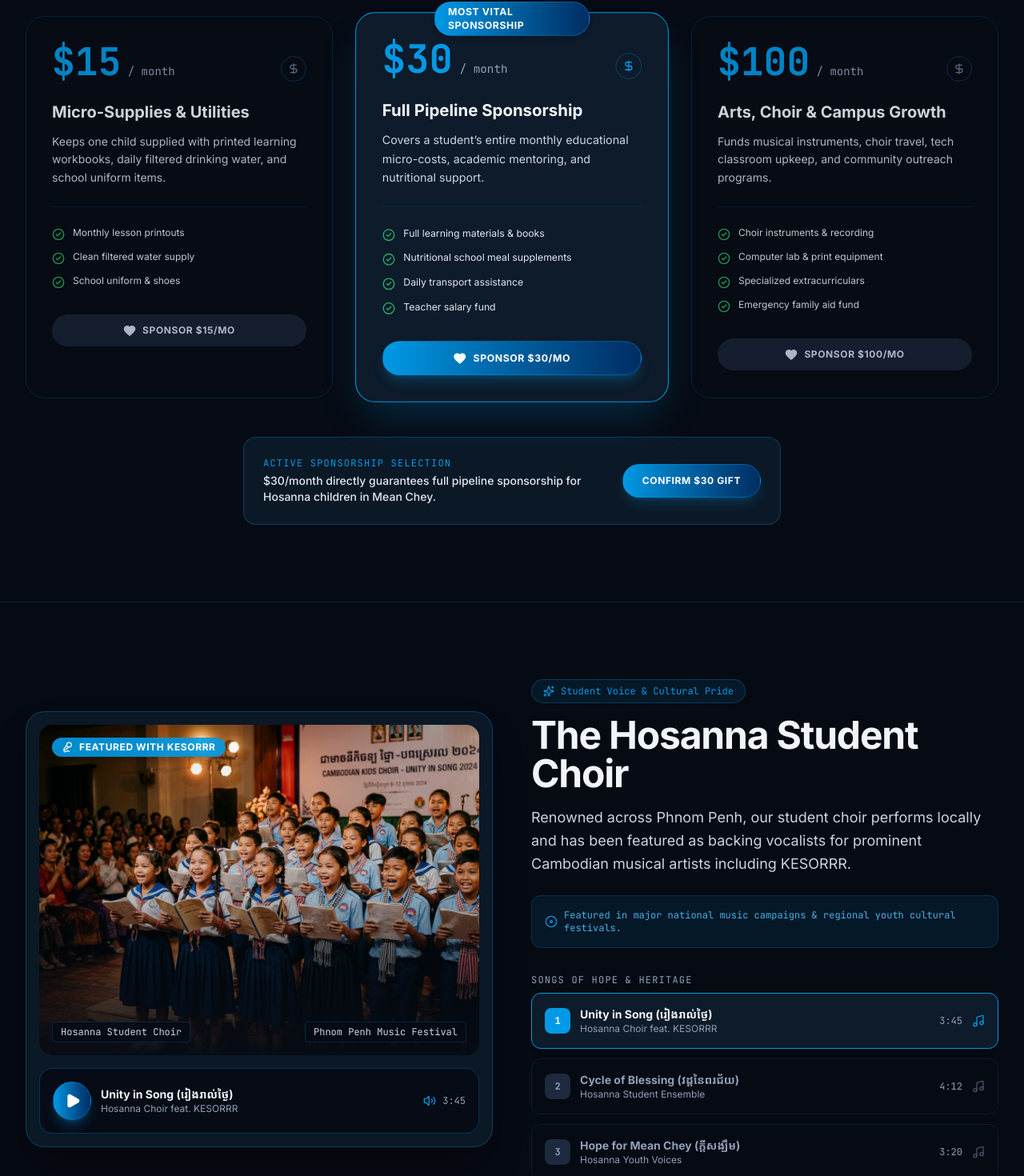
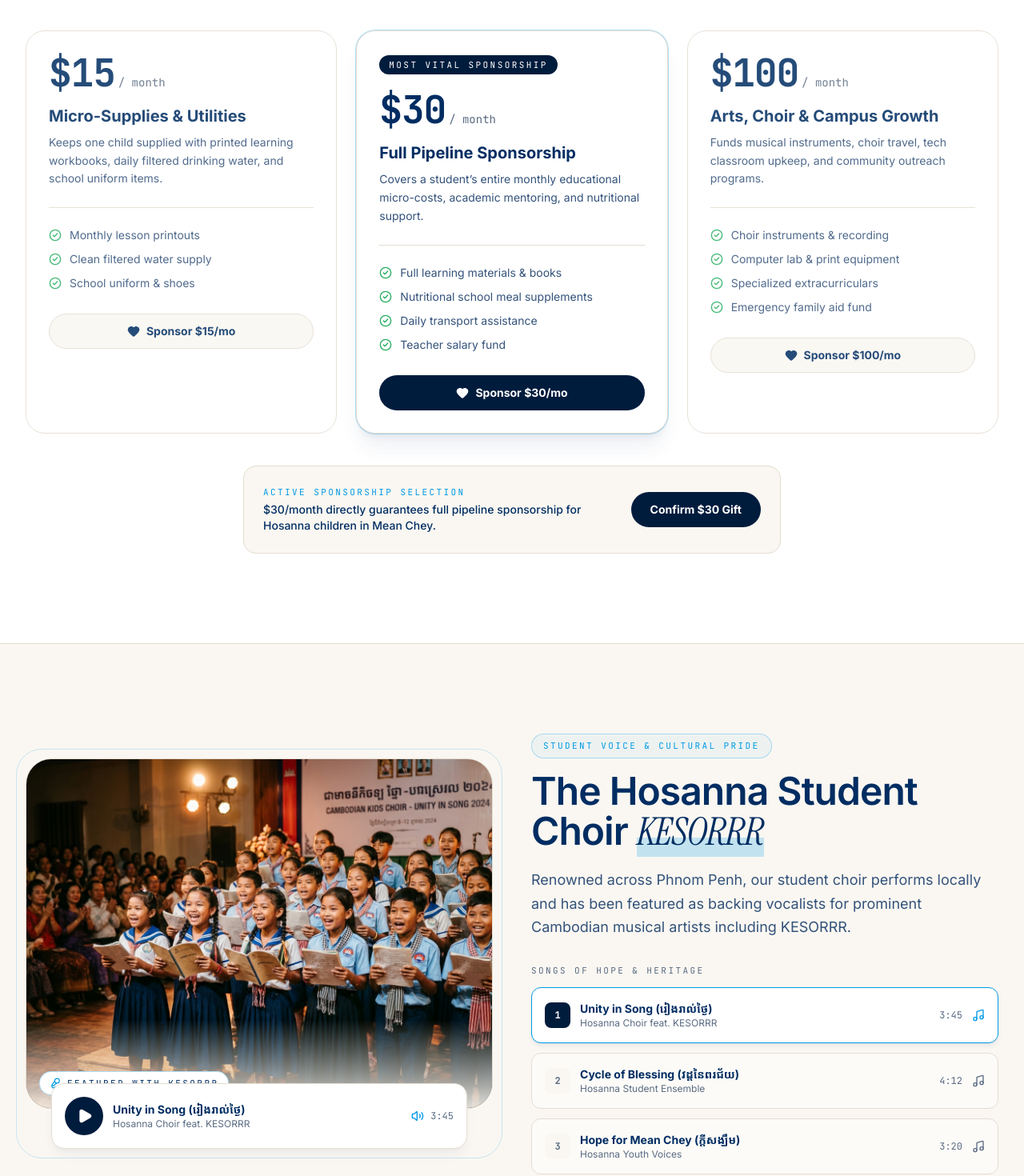
Before and after one commit to christpor/Hossana_school, a React (Vite) app: page / in a window 1280 px wide. Shown: the part 3811-5281 px from the top of the page at 80% size. Built offline with nearby package versions, Linux system fonts and the light colour scheme; a web font is replaced by a local one.

Commit message:
sections: rebuild Impact Calculator (white pricing tiers, mono) + Choir Spotlight (photo + audio player + tracklist)

```diff
--- a/src/components/ChoirSpotlight.tsx
+++ b/src/components/ChoirSpotlight.tsx
@@ -1,6 +1,6 @@
 import React, { useState } from 'react';
 import type { TranslationContent } from '../types';
-import { Sparkles, Music, Play, Pause, Disc, Volume2, Mic2 } from 'lucide-react';
+import { Music, Play, Pause, Volume2, Mic2 } from 'lucide-react';
 
 interface ChoirSpotlightProps {
   t: TranslationContent['choir'];
@@ -13,104 +13,74 @@ export const ChoirSpotlight: React.FC<ChoirSpotlightProps> = ({ t }) => {
   const activeTrack = t.tracks[selectedTrackIndex];
 
   return (
-    <section id="choir" className="py-24 relative bg-[#060B14]/90 border-t border-[#0099E5]/15">
-
-      <div className="max-w-7xl mx-auto px-4 sm:px-6 lg:px-8 relative z-10">
-
-        <div className="grid grid-cols-1 lg:grid-cols-12 gap-12 items-center">
-
-          {/* Left Column (6 cols) */}
+    <section id="choir" className="relative border-t border-line bg-paper py-24 sm:py-28">
+      <div className="mx-auto max-w-7xl px-4 sm:px-6 lg:px-8">
+        <div className="grid grid-cols-1 items-center gap-12 lg:grid-cols-12">
+          {/* Left — photo + player */}
           <div className="lg:col-span-6">
-            <div className="glass-card rounded-3xl p-4 border border-[#0099E5]/30 shadow-2xl relative bg-[#0D1B2A]/90">
-
-              <div className="relative aspect-[4/3] rounded-2xl overflow-hidden bg-slate-900 mb-4">
+            <div className="relative">
+              <div className="absolute -inset-3 rounded-[2rem] border border-accent/20" />
+              <div className="relative aspect-[4/3] overflow-hidden rounded-[2rem] border border-line bg-surface">
                 <img
                   src="/images/choir.jpg"
                   alt="Hosanna School Choir Performance"
-                  className="w-full h-full object-cover filter contrast-105 hover:scale-105 transition-transform duration-700"
+                  className="h-full w-full object-cover"
                   loading="lazy"
                 />
-                <div className="absolute inset-0 bg-gradient-to-t from-[#060B14] via-[#060B14]/20 to-transparent" />
-
-                <div className="absolute top-4 left-4">
-                  <div className="inline-flex items-center gap-2 px-3 py-1 rounded-full bg-[#0099E5]/90 text-white font-bold text-xs uppercase tracking-wider shadow-lg">
-                    <Mic2 className="w-3.5 h-3.5" />
-                    <span>Featured with KESORRR</span>
+                <div className="absolute inset-x-0 bottom-0 bg-gradient-to-t from-paper/90 to-transparent p-4 pt-16">
+                  <div className="inline-flex items-center gap-2 rounded-full border border-accent/30 bg-surface px-3 py-1.5">
+                    <Mic2 className="h-3.5 w-3.5 text-accent" />
+                    <span className="eyebrow text-ink">Featured with KESORRR</span>
                   </div>
-                </div>
-
-                <div className="absolute bottom-4 left-4 right-4 flex items-center justify-between text-xs text-slate-300 font-mono">
-                  <span className="bg-[#060B14]/80 px-2.5 py-1 rounded border border-[#0099E5]/20">
-                    Hosanna Student Choir
-                  </span>
-                  <span className="bg-[#060B14]/80 px-2.5 py-1 rounded border border-[#0099E5]/20">
-                    Phnom Penh Music Festival
-                  </span>
                 </div>
               </div>
 
-              {/* Audio Player Bar */}
-              <div className="bg-[#060B14]/90 rounded-2xl p-4 border border-[#0099E5]/30 flex items-center justify-between gap-4">
-                <div className="flex items-center gap-3">
+              {/* Player bar */}
+              <div className="relative -mt-8 ml-auto mr-4 flex w-[calc(100%-2rem)] items-center justify-between gap-4 rounded-2xl border border-line bg-surface p-4 shadow-lg shadow-[#002D62]/5 sm:mr-8 sm:w-[calc(100%-4rem)]">
+                <div className="flex min-w-0 items-center gap-3">
                   <button
                     onClick={() => setIsPlaying(!isPlaying)}
-                    className="w-12 h-12 rounded-full bg-gradient-to-r from-[#0099E5] to-[#002D62] hover:from-[#46B2E6] hover:to-[#0099E5] text-white flex items-center justify-center transition-transform hover:scale-105 active:scale-95 shadow-lg shadow-[#0099E5]/30 border border-[#0099E5]/40"
+                    className="flex h-12 w-12 shrink-0 items-center justify-center rounded-full bg-deep text-white transition-colors hover:bg-accent"
+                    aria-label={isPlaying ? 'Pause' : 'Play'}
                   >
-                    {isPlaying ? <Pause className="w-5 h-5 fill-white" /> : <Play className="w-5 h-5 fill-white ml-0.5" />}
+                    {isPlaying ? (
+                      <Pause className="h-5 w-5 fill-current" />
+                    ) : (
+                      <Play className="ml-0.5 h-5 w-5 fill-current" />
+                    )}
                   </button>
-                  <div>
-                    <h4 className="text-sm font-bold text-slate-100 flex items-center gap-2">
+                  <div className="min-w-0">
+                    <h4 className="truncate text-sm font-bold text-ink">
                       {activeTrack.title}
-                      {isPlaying && (
-                        <span className="flex items-center gap-0.5">
-                          <span className="w-1 h-3 bg-[#0099E5] animate-bounce" />
-                          <span className="w-1 h-4 bg-[#46B2E6] animate-bounce delay-100" />
-                          <span className="w-1 h-2 bg-[#0099E5] animate-bounce delay-200" />
-                        </span>
-                      )}
                     </h4>
-                    <p className="text-xs text-slate-400 font-sans">{activeTrack.artist}</p>
+                    <p className="truncate text-xs text-muted">{activeTrack.artist}</p>
                   </div>
                 </div>
-
-                <div className="hidden sm:flex items-center gap-2 text-slate-400 text-xs font-mono">
-                  <Volume2 className="w-4 h-4 text-[#0099E5]" />
+                <div className="flex shrink-0 items-center gap-2 font-mono text-xs text-muted">
+                  <Volume2 className="h-4 w-4 text-accent" />
                   <span>{activeTrack.duration}</span>
                 </div>
               </div>
-
             </div>
           </div>
 
-          {/* Right Column (6 cols) */}
-          <div className="lg:col-span-6 space-y-6">
+          {/* Right — copy + tracklist */}
+          <div className="lg:col-span-6">
+            <div className="mb-4 inline-flex items-center rounded-full border border-accent/30 bg-accent/5 px-3.5 py-1.5">
+              <span className="eyebrow text-accent">{t.badge}</span>
+            </div>
+            <h2 className="text-4xl font-semibold leading-[1.05] tracking-[-0.02em] text-ink sm:text-5xl">
+              {t.title}{' '}
+              <span className="font-display accent-underline">KESORRR</span>
+            </h2>
+            <p className="mt-5 max-w-xl text-base leading-relaxed text-ink-soft sm:text-lg">
+              {t.subtitle}
+            </p>
 
-            <div>
-              <div className="inline-flex items-center gap-2 px-3.5 py-1.5 rounded-full bg-[#0099E5]/10 border border-[#0099E5]/30 text-[#0099E5] text-xs font-mono mb-4">
-                <Sparkles className="w-3.5 h-3.5" />
-                <span>{t.badge}</span>
-              </div>
-              <h2 className="text-3xl sm:text-5xl font-bold tracking-tight text-slate-100 mb-4">
-                {t.title}
-              </h2>
-              <p className="text-slate-300 text-base sm:text-lg leading-relaxed font-sans mb-6">
-                {t.subtitle}
-              </p>
-              <div className="p-4 rounded-xl bg-[#0099E5]/10 border border-[#0099E5]/20 text-xs text-[#46B2E6] font-mono flex items-center gap-2 mb-8">
-                <Disc className="w-4 h-4 text-[#0099E5] shrink-0" />
-                <span>{t.featText}</span>
-              </div>
-            </div>
-
-            {/* Tracklist Selector */}
-            <div className="space-y-3">
-              <h3 className="text-xs font-mono text-slate-400 uppercase tracking-widest mb-2">
-                {t.playerTitle}
-              </h3>
-
+            <div className="mt-8 space-y-3">
+              <span className="eyebrow block text-muted">{t.playerTitle}</span>
               {t.tracks.map((track, idx) => {
                 const isSelected = selectedTrackIndex === idx;
-
                 return (
                   <div
                     key={track.id}
@@ -118,37 +88,41 @@ export const ChoirSpotlight: React.FC<ChoirSpotlightProps> = ({ t }) => {
                       setSelectedTrackIndex(idx);
                       setIsPlaying(true);
                     }}
-                    className={`cursor-pointer p-4 rounded-xl border transition-all flex items-center justify-between ${
+                    className={`cursor-pointer rounded-xl border p-4 transition-all ${
                       isSelected
-                        ? 'bg-[#0D1B2A] border-[#0099E5] text-slate-100 shadow-md'
-                        : 'glass-card border-[#0099E5]/15 hover:border-[#0099E5]/35 text-slate-400 hover:text-slate-200'
+                        ? 'border-accent bg-surface shadow-md shadow-[#002D62]/8'
+                        : 'border-line bg-surface/50 hover:border-accent/40'
                     }`}
                   >
-                    <div className="flex items-center gap-3">
-                      <div className={`w-8 h-8 rounded-lg flex items-center justify-center font-mono text-xs font-bold ${
-                        isSelected ? 'bg-[#0099E5] text-white' : 'bg-slate-800 text-slate-400'
-                      }`}>
-                        {idx + 1}
+                    <div className="flex items-center justify-between">
+                      <div className="flex min-w-0 items-center gap-3">
+                        <div
+                          className={`flex h-8 w-8 shrink-0 items-center justify-center rounded-lg font-mono text-xs font-bold ${
+                            isSelected ? 'bg-deep text-white' : 'bg-paper text-muted'
+                          }`}
+                        >
+                          {idx + 1}
+                        </div>
+                        <div className="min-w-0">
+                          <h4 className="truncate text-sm font-bold text-ink">
+                            {track.title}
+                          </h4>
+                          <p className="truncate text-xs text-muted">{track.artist}</p>
+                        </div>
                       </div>
-                      <div>
-                        <h4 className="text-sm font-bold">{track.title}</h4>
-                        <p className="text-xs text-slate-400 font-sans">{track.artist}</p>
+                      <div className="flex shrink-0 items-center gap-3">
+                        <span className="font-mono text-xs text-muted">{track.duration}</span>
+                        <Music
+                          className={`h-4 w-4 ${isSelected ? 'text-accent' : 'text-muted'}`}
+                        />
                       </div>
-                    </div>
-
-                    <div className="flex items-center gap-3">
-                      <span className="text-xs font-mono text-slate-400">{track.duration}</span>
-                      <Music className={`w-4 h-4 ${isSelected ? 'text-[#0099E5]' : 'text-slate-600'}`} />
                     </div>
                   </div>
                 );
               })}
             </div>
-
           </div>
-
         </div>
-
       </div>
     </section>
   );
--- a/src/components/ImpactCalculator.tsx
+++ b/src/components/ImpactCalculator.tsx
@@ -1,6 +1,6 @@
 import React, { useState } from 'react';
 import type { TranslationContent } from '../types';
-import { Sparkles, CheckCircle2, Heart, DollarSign } from 'lucide-react';
+import { CheckCircle2, Heart } from 'lucide-react';
 
 interface ImpactCalculatorProps {
   t: TranslationContent['calculator'];
@@ -13,26 +13,24 @@ export const ImpactCalculator: React.FC<ImpactCalculatorProps> = ({ t, onOpenDon
   const activeTier = t.tiers[selectedTierIndex];
 
   return (
-    <section id="impact" className="py-24 relative bg-[#060B14] border-t border-[#0099E5]/15">
-
-      <div className="max-w-7xl mx-auto px-4 sm:px-6 lg:px-8 relative z-10">
-
-        {/* Section Header */}
-        <div className="text-center max-w-3xl mx-auto mb-16">
-          <div className="inline-flex items-center gap-2 px-3.5 py-1.5 rounded-full bg-[#0099E5]/10 border border-[#0099E5]/30 text-[#0099E5] text-xs font-mono mb-4">
-            <Sparkles className="w-3.5 h-3.5" />
-            <span>{t.badge}</span>
+    <section id="impact" className="relative border-t border-line bg-surface py-24 sm:py-28">
+      <div className="mx-auto max-w-7xl px-4 sm:px-6 lg:px-8">
+        {/* Header */}
+        <div className="mx-auto mb-16 max-w-3xl text-center">
+          <div className="mb-4 inline-flex items-center rounded-full border border-accent/30 bg-accent/5 px-3.5 py-1.5">
+            <span className="eyebrow text-accent">{t.badge}</span>
           </div>
-          <h2 className="text-3xl sm:text-5xl font-bold tracking-tight text-slate-100 mb-6">
-            {t.title}
+          <h2 className="text-4xl font-semibold leading-[1.05] tracking-[-0.02em] text-ink sm:text-5xl">
+            {t.title}{' '}
+            <span className="font-display accent-underline">${activeTier.amount}</span>
           </h2>
-          <p className="text-slate-300 text-lg leading-relaxed font-sans">
+          <p className="mt-5 text-base leading-relaxed text-ink-soft sm:text-lg">
             {t.subtitle}
           </p>
         </div>
 
-        {/* Interactive Tier Switcher Cards */}
-        <div className="grid grid-cols-1 md:grid-cols-3 gap-8 mb-12">
+        {/* Tier cards */}
+        <div className="grid grid-cols-1 gap-6 md:grid-cols-3">
           {t.tiers.map((tier, idx) => {
             const isSelected = selectedTierIndex === idx;
 
@@ -40,40 +38,35 @@ export const ImpactCalculator: React.FC<ImpactCalculatorProps> = ({ t, onOpenDon
               <div
                 key={idx}
                 onClick={() => setSelectedTierIndex(idx)}
-                className={`cursor-pointer rounded-3xl p-8 transition-all duration-300 relative border ${
+                className={`editorial-card cursor-pointer p-7 ${
                   isSelected
-                    ? 'bg-[#0D1B2A] border-[#0099E5] shadow-2xl shadow-[#0099E5]/25 scale-[1.02]'
-                    : 'glass-card border-[#0099E5]/20 hover:border-[#0099E5]/50 opacity-85 hover:opacity-100'
+                    ? 'border-accent shadow-xl shadow-[#002D62]/8 ring-1 ring-accent/30'
+                    : 'editorial-card-hover opacity-85 hover:opacity-100'
                 }`}
               >
                 {tier.featured && (
-                  <div className="absolute -top-3.5 left-1/2 -translate-x-1/2 px-4 py-1 rounded-full bg-gradient-to-r from-[#0099E5] to-[#002D62] text-white font-bold text-xs uppercase tracking-wider shadow-md border border-[#0099E5]/40">
-                    Most Vital Sponsorship
+                  <div className="mb-5 inline-flex rounded-full bg-deep px-3 py-1">
+                    <span className="eyebrow text-white">Most vital sponsorship</span>
                   </div>
                 )}
 
-                <div className="flex items-baseline justify-between mb-6">
-                  <div>
-                    <span className="text-4xl sm:text-5xl font-mono font-bold text-[#0099E5]">
-                      ${tier.amount}
-                    </span>
-                    <span className="text-slate-400 text-sm font-mono"> / month</span>
-                  </div>
-                  <div className="w-8 h-8 rounded-full border border-[#0099E5]/30 flex items-center justify-center">
-                    <DollarSign className={`w-4 h-4 ${isSelected ? 'text-[#0099E5]' : 'text-slate-500'}`} />
-                  </div>
+                <div className="mb-4 flex items-baseline gap-1">
+                  <span className="font-mono text-5xl font-bold tracking-tight text-ink">
+                    ${tier.amount}
+                  </span>
+                  <span className="font-mono text-sm text-muted">/ month</span>
                 </div>
 
-                <h3 className="text-xl font-bold text-slate-100 mb-3">{tier.label}</h3>
-                <p className="text-sm text-slate-300 mb-6 leading-relaxed min-h-[60px]">
+                <h3 className="text-xl font-bold text-ink">{tier.label}</h3>
+                <p className="mt-2 min-h-[64px] text-sm leading-relaxed text-ink-soft">
                   {tier.description}
                 </p>
 
-                <div className="space-y-3 pt-6 border-t border-[#0099E5]/15">
+                <div className="mt-6 space-y-2.5 border-t border-line pt-6">
                   {tier.items.map((item, itemIdx) => (
-                    <div key={itemIdx} className="flex items-start gap-2.5 text-xs text-slate-200">
-                      <CheckCircle2 className="w-4 h-4 text-[#27AE60] shrink-0 mt-0.5" />
-                      <span>{item}</span>
+                    <div key={itemIdx} className="flex items-start gap-2.5">
+                      <CheckCircle2 className="mt-0.5 h-4 w-4 shrink-0 text-emerald" />
+                      <span className="text-sm text-ink-soft">{item}</span>
                     </div>
                   ))}
                 </div>
@@ -83,38 +76,36 @@ export const ImpactCalculator: React.FC<ImpactCalculatorProps> = ({ t, onOpenDon
                     e.stopPropagation();
                     onOpenDonate();
                   }}
-                  className={`w-full mt-8 py-3 rounded-full font-bold text-xs uppercase tracking-wider flex items-center justify-center gap-2 transition-all ${
+                  className={`mt-7 flex h-11 w-full items-center justify-center gap-2 rounded-full text-sm font-bold transition-all ${
                     isSelected
-                      ? 'bg-gradient-to-r from-[#0099E5] to-[#002D62] text-white hover:from-[#46B2E6] hover:to-[#0099E5] shadow-lg shadow-[#0099E5]/25 border border-[#0099E5]/40'
-                      : 'bg-slate-800/80 text-slate-300 hover:bg-slate-700'
+                      ? 'bg-deep text-white hover:bg-accent'
+                      : 'border border-line bg-paper text-ink hover:border-accent hover:text-accent'
                   }`}
                 >
-                  <Heart className="w-4 h-4 fill-current" />
-                  <span>Sponsor ${tier.amount}/mo</span>
+                  <Heart className="h-4 w-4 fill-current" />
+                  Sponsor ${tier.amount}/mo
                 </button>
               </div>
             );
           })}
         </div>
 
-        {/* Live Calculation Banner */}
-        <div className="glass-card rounded-2xl p-6 border border-[#0099E5]/30 text-center max-w-2xl mx-auto flex flex-col sm:flex-row items-center justify-between gap-4 bg-[#0D1B2A]/90">
-          <div className="text-left">
-            <span className="text-xs font-mono text-[#0099E5] uppercase tracking-widest block mb-1">
-              Active Sponsorship Selection
-            </span>
-            <p className="text-sm font-medium text-slate-200">
-              ${activeTier.amount}/month directly guarantees {activeTier.label.toLowerCase()} for Hosanna children in Mean Chey.
+        {/* Live confirmation bar */}
+        <div className="mx-auto mt-10 flex max-w-2xl flex-col items-center justify-between gap-4 rounded-2xl border border-line bg-paper p-6 sm:flex-row">
+          <div>
+            <span className="eyebrow mb-1 block text-accent">Active sponsorship selection</span>
+            <p className="text-sm font-medium text-ink">
+              ${activeTier.amount}/month directly guarantees{' '}
+              {activeTier.label.toLowerCase()} for Hosanna children in Mean Chey.
             </p>
           </div>
           <button
             onClick={onOpenDonate}
-            className="px-6 py-3 rounded-full bg-gradient-to-r from-[#0099E5] to-[#002D62] hover:from-[#46B2E6] hover:to-[#0099E5] text-white font-bold text-xs uppercase tracking-wider whitespace-nowrap shadow-lg shadow-[#0099E5]/20 border border-[#0099E5]/40"
+            className="h-11 shrink-0 whitespace-nowrap rounded-full bg-deep px-6 text-sm font-bold text-white transition-colors hover:bg-accent"
           >
             Confirm ${activeTier.amount} Gift
           </button>
         </div>
-
       </div>
     </section>
   );
```
